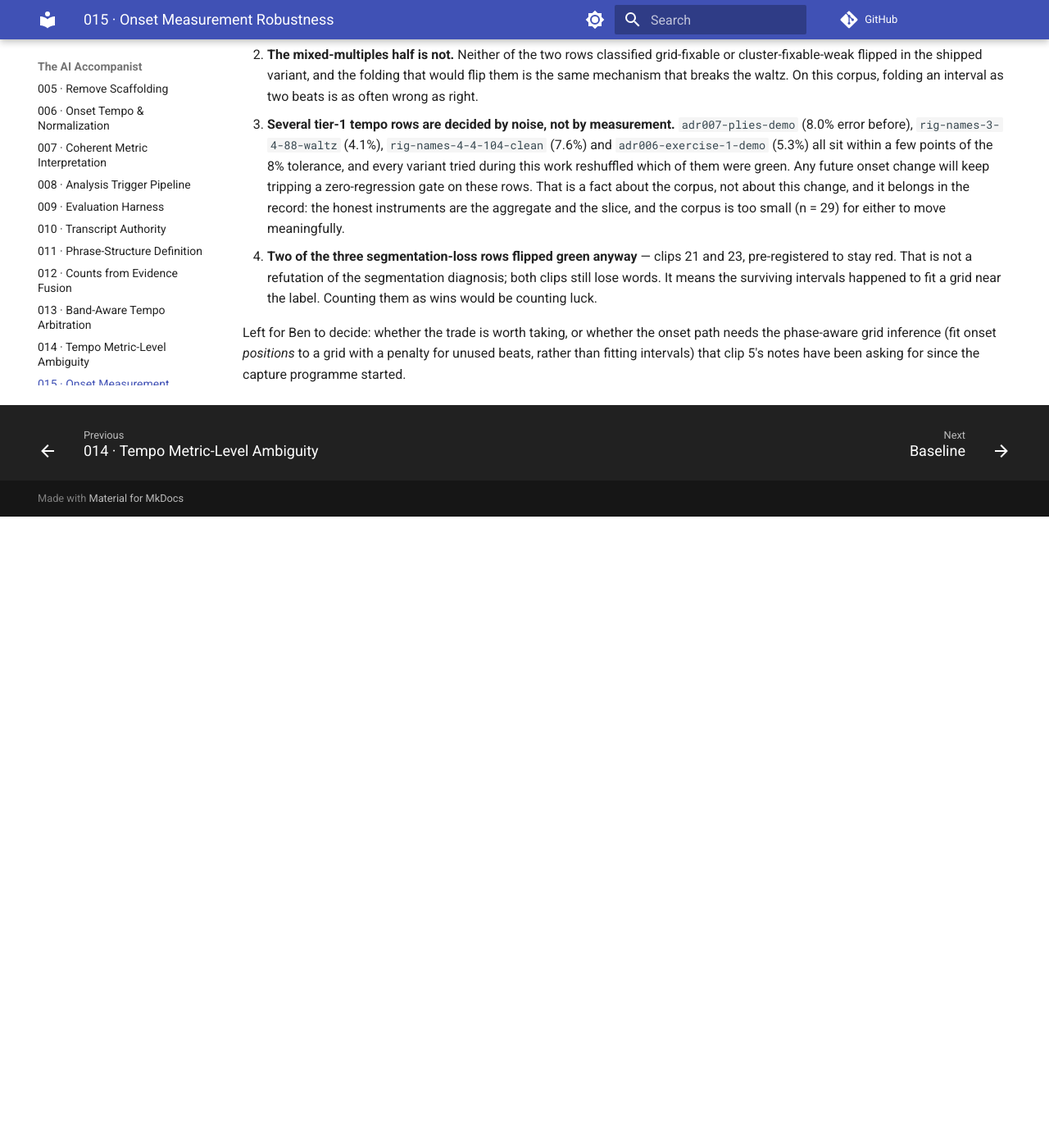
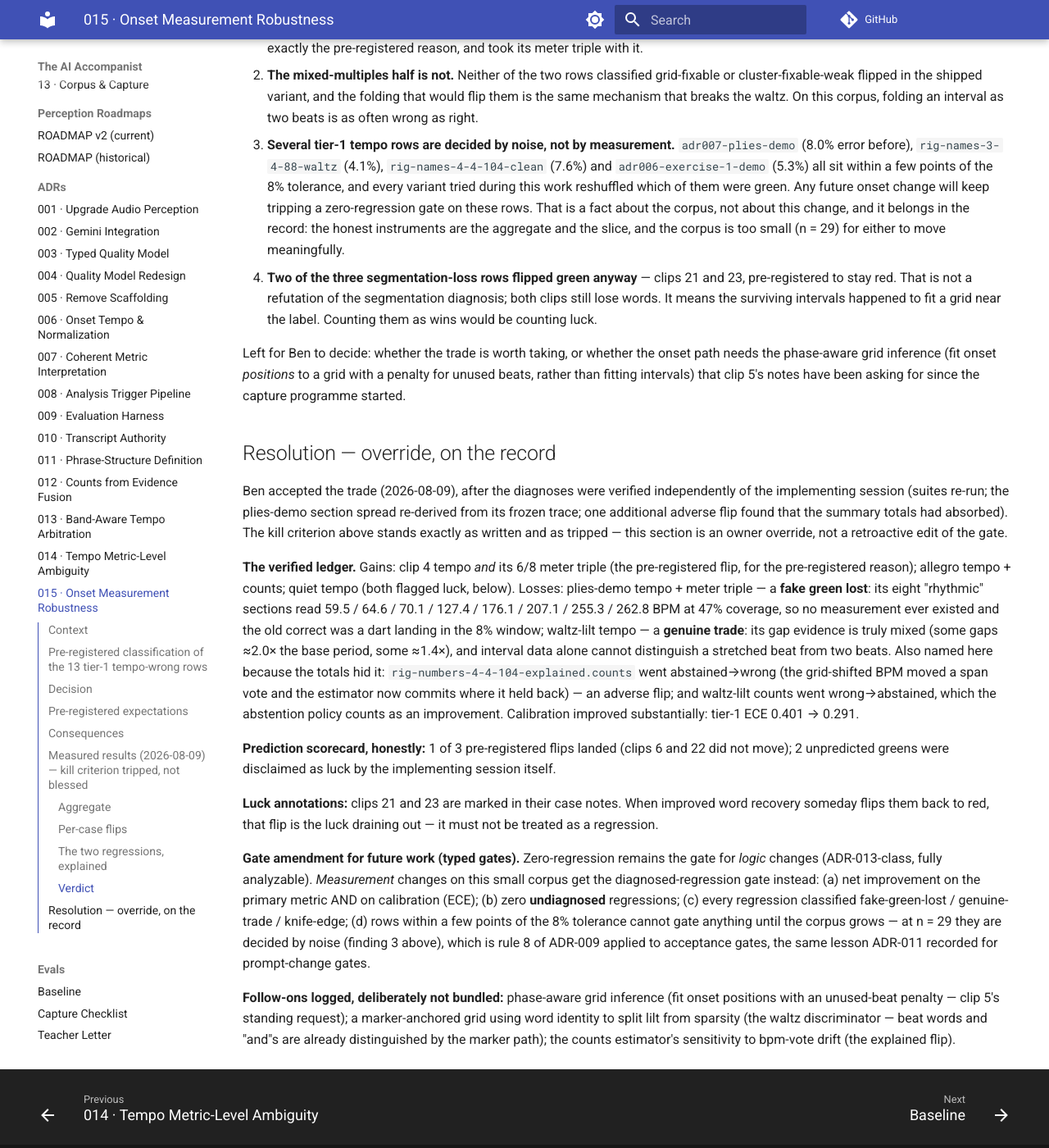
Before and after one commit to ben-juodvalkis/musical-perception, an MkDocs documentation site: the page built from docs/adr/015-onset-measurement-robustness.md, in a window 1280 px wide and 1400 px high, scrolled down 6051 px. Shown: the whole window at 82% size. Built offline with MkDocs 1.6.1 and Material for MkDocs 9.7.7, drawn with Linux system fonts in a browser that asks for light colours; comment, search, counter and statistics services are not loaded; before the commit the page ends 6681 px from its top, so only the background shows below that; some of the changed text lies outside the part shown.

Commit message:
feat: ADR-015 accepted — owner override of the tripped kill criterion, on the record
The gate fired as designed and the override is documented, not laundered:
plies-demo's lost green was fake (eight sections spanning 59.5-262.8 BPM
= no measurement existed); waltz-lilt is a genuine, documented trade
(interval data cannot split stretched-beat from two-beats); the
explained.counts abstained->wrong flip the totals hid is named; clips
21/23 luck-flagged in their case notes against future flip-back panic.
Prediction scorecard recorded honestly: 1/3 pre-registered flips landed.
Gate amendment: typed gates — zero-regression stays for logic changes,
diagnosed-regression gate (net metric + ECE improvement, zero
UNdiagnosed regressions, knife-edge rows can't gate at n=29) for
measurement changes. ECE 0.401->0.291.

Co-Authored-By: Claude Fable 5 <noreply@anthropic.com>

```diff
--- a/docs/adr/015-onset-measurement-robustness.md
+++ b/docs/adr/015-onset-measurement-robustness.md
@@ -1,7 +1,9 @@
 # ADR-015: Onset Measurement Robustness — Grid-Fitting the Inter-Onset Intervals
 
 **Date:** 2026-08-09
-**Status:** Proposed
+**Status:** Accepted — the pre-registered kill criterion tripped, and the
+owner overrode it; the override and its reasons are on the record below
+(2026-08-09)
 
 ## Context
 
@@ -270,3 +272,54 @@ Left for Ben to decide: whether the trade is worth taking, or whether the
 onset path needs the phase-aware grid inference (fit onset *positions* to a
 grid with a penalty for unused beats, rather than fitting intervals) that
 clip 5's notes have been asking for since the capture programme started.
+
+## Resolution — override, on the record
+
+Ben accepted the trade (2026-08-09), after the diagnoses were verified
+independently of the implementing session (suites re-run; the plies-demo
+section spread re-derived from its frozen trace; one additional adverse
+flip found that the summary totals had absorbed). The kill criterion
+above stands exactly as written and as tripped — this section is an
+owner override, not a retroactive edit of the gate.
+
+**The verified ledger.** Gains: clip 4 tempo *and* its 6/8 meter triple
+(the pre-registered flip, for the pre-registered reason); allegro tempo
++ counts; quiet tempo (both flagged luck, below). Losses: plies-demo
+tempo + meter triple — a **fake green lost**: its eight "rhythmic"
+sections read 59.5 / 64.6 / 70.1 / 127.4 / 176.1 / 207.1 / 255.3 /
+262.8 BPM at 47% coverage, so no measurement ever existed and the old
+correct was a dart landing in the 8% window; waltz-lilt tempo — a
+**genuine trade**: its gap evidence is truly mixed (some gaps ≈2.0× the
+base period, some ≈1.4×), and interval data alone cannot distinguish a
+stretched beat from two beats. Also named here because the totals hid
+it: `rig-numbers-4-4-104-explained.counts` went abstained→wrong (the
+grid-shifted BPM moved a span vote and the estimator now commits where
+it held back) — an adverse flip; and waltz-lilt counts went
+wrong→abstained, which the abstention policy counts as an improvement.
+Calibration improved substantially: tier-1 ECE 0.401 → 0.291.
+
+**Prediction scorecard, honestly:** 1 of 3 pre-registered flips landed
+(clips 6 and 22 did not move); 2 unpredicted greens were disclaimed as
+luck by the implementing session itself.
+
+**Luck annotations:** clips 21 and 23 are marked in their case notes.
+When improved word recovery someday flips them back to red, that flip
+is the luck draining out — it must not be treated as a regression.
+
+**Gate amendment for future work (typed gates).** Zero-regression
+remains the gate for *logic* changes (ADR-013-class, fully analyzable).
+*Measurement* changes on this small corpus get the diagnosed-regression
+gate instead: (a) net improvement on the primary metric AND on
+calibration (ECE); (b) zero **undiagnosed** regressions; (c) every
+regression classified fake-green-lost / genuine-trade / knife-edge;
+(d) rows within a few points of the 8% tolerance cannot gate anything
+until the corpus grows — at n = 29 they are decided by noise (finding
+3 above), which is rule 8 of ADR-009 applied to acceptance gates, the
+same lesson ADR-011 recorded for prompt-change gates.
+
+**Follow-ons logged, deliberately not bundled:** phase-aware grid
+inference (fit onset positions with an unused-beat penalty — clip 5's
+standing request); a marker-anchored grid using word identity to split
+lilt from sparsity (the waltz discriminator — beat words and "and"s are
+already distinguished by the marker path); the counts estimator's
+sensitivity to bpm-vote drift (the explained flip).
```
Also changed, not shown: docs/evals/baseline.md (+4 -4 lines), docs/index.md (+1 -1 lines), 4 other files.
